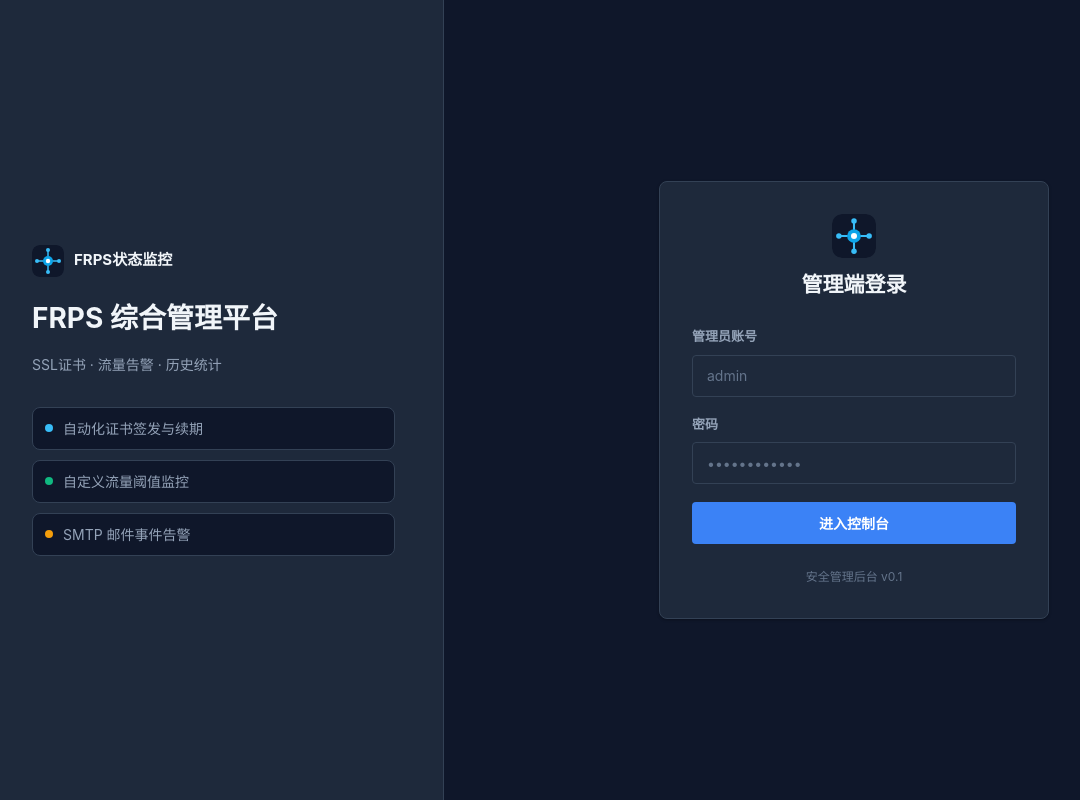
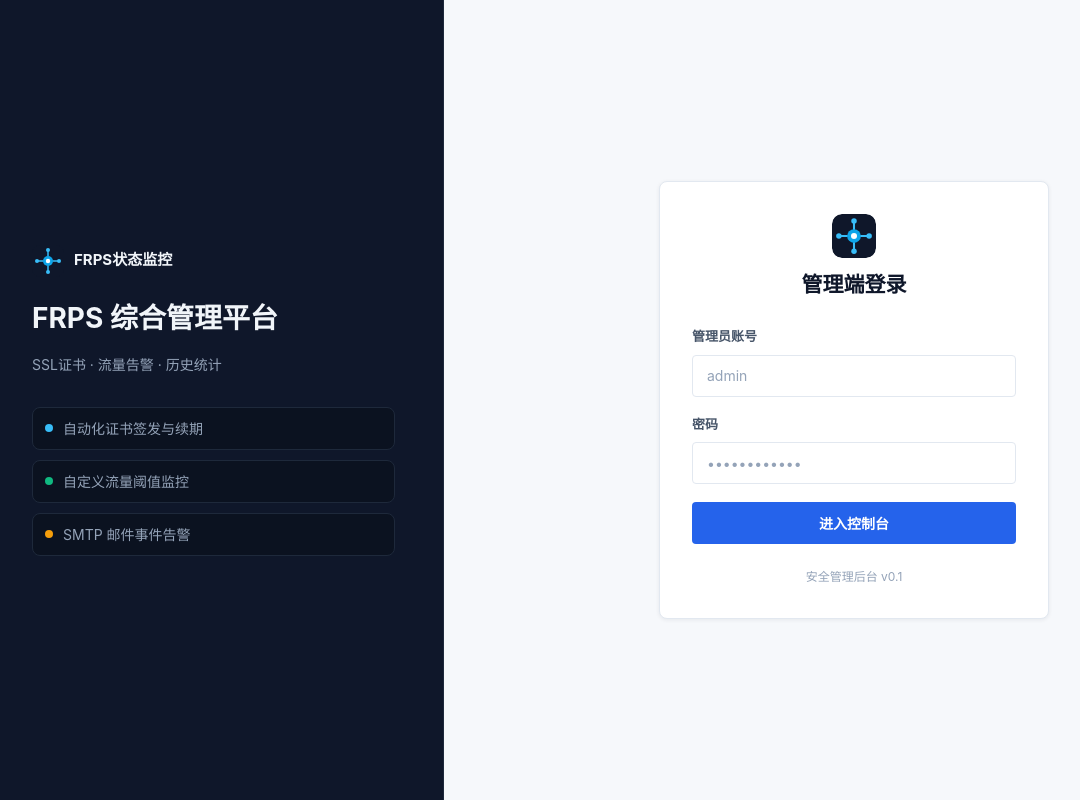
Before and after one commit to lishi0105/frp-automic, a Vue app in the folder frps-status-app/frontend/: page /#/login in a window 1280 px wide. Shown: the whole page, without its empty margins (16-1096 px from the left). Built offline with nearby package versions, Linux system fonts and the light colour scheme; no server answers.

Commit message:
继续完善

```diff
--- a/frps-status-app/frontend/src/style.css
+++ b/frps-status-app/frontend/src/style.css
@@ -2,12 +2,15 @@
 
 :root {
   --sw: 220px;
+
+  /* sidebar – always dark */
   --sb-bg: #0f172a;
   --sb-text: #94a3b8;
-  --sb-active: #1e293b;
+  --sb-active: #253047;
   --sb-active-text: #f1f5f9;
   --logo: #f1f5f9;
 
+  /* default (login hero / dark contexts) */
   --bg: #0f172a;
   --surface: #1e293b;
   --surface-2: #0f172a;
@@ -16,7 +19,7 @@
   --text-2: #94a3b8;
   --text-3: #64748b;
 
-  --primary: #3b82f6;
+  --primary: #2563eb;
   --success: #10b981;
   --warning: #f59e0b;
   --danger: #ef4444;
@@ -172,12 +175,12 @@ a { color: var(--primary); text-decoration: none; }
 .login-hero {
   position: relative;
   overflow: hidden;
-  background: var(--surface);
-  color: var(--text);
+  background: #0f172a;
+  color: #f1f5f9;
   display: flex;
   align-items: center;
   padding: 48px;
-  border-right: 1px solid var(--border);
+  border-right: 1px solid #1e293b;
 }
 
 .login-pattern {
@@ -266,9 +269,9 @@ a { color: var(--primary); text-decoration: none; }
   gap: 10px;
   min-height: 40px;
   padding: 10px 12px;
-  border: 1px solid var(--border);
+  border: 1px solid #1e293b;
   border-radius: var(--r);
-  background: var(--surface-2);
+  background: #0b1220;
 }
 
 .feature-dot {
@@ -286,6 +289,19 @@ a { color: var(--primary); text-decoration: none; }
   align-items: center;
   justify-content: center;
   padding: 48px 24px;
+
+  /* light theme for right panel */
+  --bg: #f6f8fb;
+  --surface: #ffffff;
+  --surface-2: #f1f5f9;
+  --border: #e2e8f0;
+  --text: #0f172a;
+  --text-2: #475569;
+  --text-3: #94a3b8;
+  --shadow: 0 1px 4px rgba(15,23,42,.07);
+
+  background: #f6f8fb;
+  color: #0f172a;
 }
 
 .login-panel {
@@ -413,7 +429,27 @@ a { color: var(--primary); text-decoration: none; }
   font-size: 12px;
 }
 
-.main-wrap { flex: 1; overflow-y: auto; display: flex; flex-direction: column; min-width: 0; }
+/* ── Main content area: light theme ── */
+.main-wrap {
+  flex: 1;
+  overflow-y: auto;
+  display: flex;
+  flex-direction: column;
+  min-width: 0;
+
+  /* override all content-area tokens to light */
+  --bg: #f6f8fb;
+  --surface: #ffffff;
+  --surface-2: #f1f5f9;
+  --border: #e2e8f0;
+  --text: #0f172a;
+  --text-2: #475569;
+  --text-3: #94a3b8;
+  --shadow: 0 1px 4px rgba(15,23,42,.07), 0 1px 2px rgba(15,23,42,.04);
+
+  background: #f6f8fb;
+  color: #0f172a;
+}
 
 .page-header {
   padding: 18px 24px;
@@ -467,9 +503,9 @@ a { color: var(--primary); text-decoration: none; }
   font-size: 11px; font-weight: 600;
   white-space: nowrap;
 }
-.badge-ok { background: #14532d; color: #86efac; }
-.badge-warn { background: #78350f; color: #fde68a; }
-.badge-bad { background: #7f1d1d; color: #fca5a5; }
+.badge-ok { background: #dcfce7; color: #166534; }
+.badge-warn { background: #fef3c7; color: #92400e; }
+.badge-bad { background: #fee2e2; color: #991b1b; }
 
 /* ── Table ── */
 .table-wrap { background: var(--surface); border: 1px solid var(--border); border-radius: var(--r); overflow: hidden; box-shadow: var(--shadow); }
@@ -516,8 +552,8 @@ code { font-family: var(--mono); font-size: 12px; background: var(--surface-2);
 
 /* ── Alerts ── */
 .alert { padding: 9px 13px; border-radius: var(--r-sm); font-size: 13px; }
-.alert-success { background: #14532d; color: #86efac; border: 1px solid #166534; }
-.alert-error { background: #7f1d1d; color: #fca5a5; border: 1px solid #991b1b; }
+.alert-success { background: #dcfce7; color: #166534; border: 1px solid #86efac; }
+.alert-error { background: #fee2e2; color: #991b1b; border: 1px solid #fca5a5; }
 
 /* ── Chart ── */
 .chart-card { background: var(--surface); border: 1px solid var(--border); border-radius: var(--r); padding: 20px; box-shadow: var(--shadow); }
@@ -546,8 +582,8 @@ code { font-family: var(--mono); font-size: 12px; background: var(--surface-2);
 /* ── Shared Analytics Layout ── */
 .analytics-page { display: grid; gap: 14px; }
 .analytics-overview {
-  background: linear-gradient(130deg, #172554, #064e3b);
-  border: 1px solid #1e40af;
+  background: linear-gradient(130deg, #eff6ff, #f0fdf4);
+  border: 1px solid #bfdbfe;
   border-radius: var(--r);
   box-shadow: var(--shadow);
   padding: 14px;
@@ -561,7 +597,7 @@ code { font-family: var(--mono); font-size: 12px; background: var(--surface-2);
   max-width: 100%;
   height: 8px;
   border-radius: 8px;
-  background: #334155;
+  background: #dbeafe;
   overflow: hidden;
 }
 .analytics-overview-bar-inner { height: 100%; background: #2563eb; }
@@ -643,7 +679,7 @@ code { font-family: var(--mono); font-size: 12px; background: var(--surface-2);
   .login-panel-wrap {
     align-items: flex-start;
     padding: 20px;
-    background: var(--bg);
+    background: #f6f8fb;
   }
 
   .login-panel {
```
Also changed, not shown: 1 other file (tests, documents, lock files or other folders).
